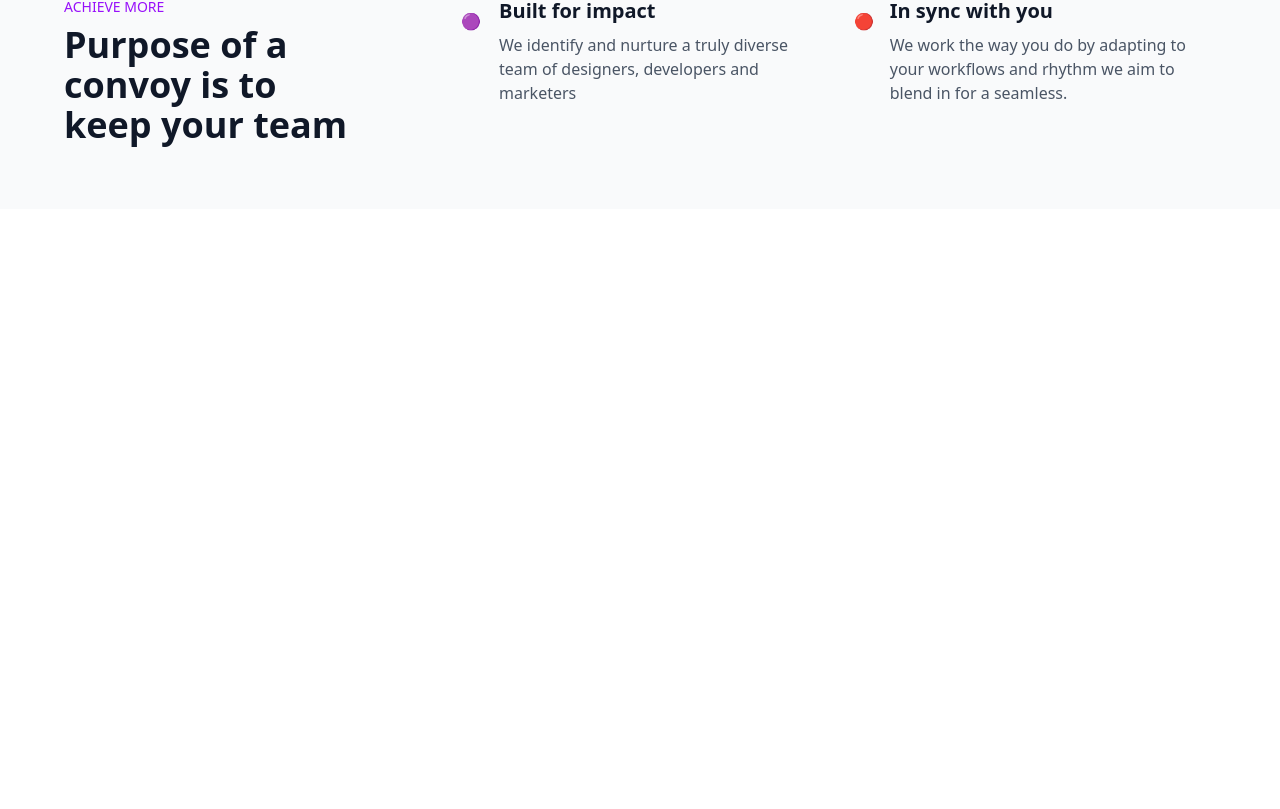
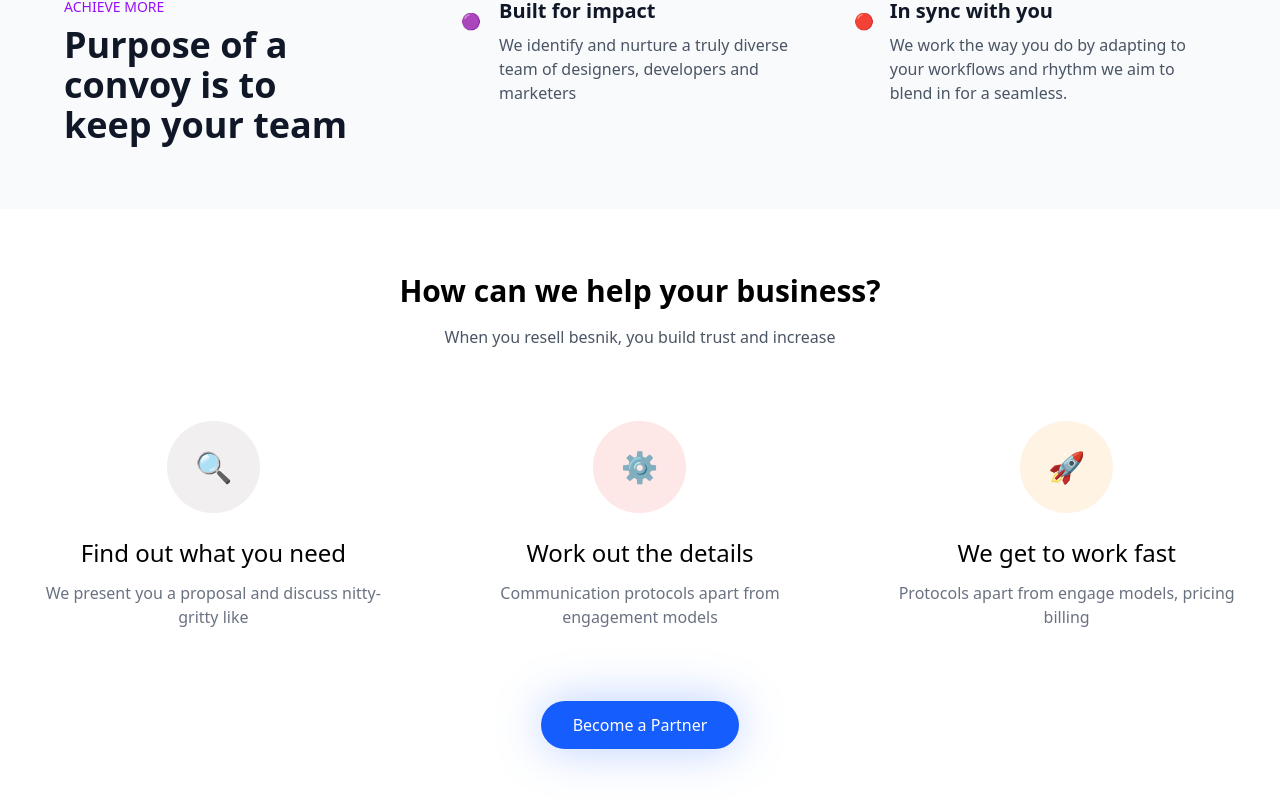
Before and after one commit to itsFAROUK/GrowthSync, a React (Vite) app: page / in a window 1280 px wide. Shown: the part 1069-1878 px from the top of the page. Before the commit the page ends 1278 px from the top, so only its background shows below. Built offline with nearby package versions, Linux system fonts and the light colour scheme.

Commit message:
Created features section and completed about

```diff
--- a/src/App.jsx
+++ b/src/App.jsx
@@ -1,4 +1,5 @@
 import CompanyLogo from "./components/CompanyLogo"
+import FeaturesSec from "./components/FeaturesSec"
 import Header from "./components/Header"
 import Hero from "./components/Hero"
 import PurposeSec from "./components/PurposeSec"
@@ -12,6 +13,7 @@
         <Hero />
         <CompanyLogo />
         <PurposeSec />
+        <FeaturesSec />
       </div>
     </main>
   )
--- a/src/components/CompanyLogo.jsx
+++ b/src/components/CompanyLogo.jsx
@@ -4,9 +4,9 @@
 import meundies from "../assets/meundies.png"
 import sitepoint from "../assets/sitepoint.png"
 
+const logos = [slack, amazon, woocommerce, meundies, sitepoint]
+
 const CompanyLogo = () => {
-  const logos = [slack, amazon, woocommerce, meundies, sitepoint]
-
   return (
     <div className="w-full overflow-hidden container mx-auto py-20 flex flex-col gap-8 sm:flex-row sm:items-center">
 
--- /dev/null
+++ b/src/components/FeaturesSec.jsx
@@ -0,0 +1,57 @@
+const features = [
+  {
+    icon: "🔍",
+    title: "Find out what you need",
+    description: "We present you a proposal and discuss nitty-gritty like"
+  },
+  {
+    icon: "⚙️",
+    title: "Work out the details",
+    description: "Communication protocols apart from engagement models"
+  },
+  {
+    icon: "🚀",
+    title: "We get to work fast",
+    description: "Protocols apart from engage models, pricing billing"
+  }
+]
+
+function FeaturesSec() {
+  return (
+    <section className="max-w-7xl mx-auto px-4 py-16">
+
+      {/* Heading texts */}
+      <div className="text-center mb-12">
+        <h2 className="text-3xl font-bold mb-4">How can we help your business?</h2>
+        <p className="text-gray-600">When you resell besnik, you build trust and increase</p>
+      </div>
+
+      {/* Features boxs */}
+      <div className="grid grid-cols-1 md:grid-cols-3 gap-8 ">
+        {
+          features.map((feature, index) => (
+            <div key={index} className="flex flex-col items-center p-6 text-center">
+
+              <div className="w-fit p-7 rounded-full mb-6 text-3xl" style={{
+                backgroundColor: index === 0 ? "#f1eff0" : index === 1 ? "#fee7e7" : "#fff3e4"
+              }}>{feature.icon}</div>
+
+              <h3 className="text-2xl font-medium mb-3">{feature.title}</h3>
+              <p className="text-gray-500">{feature.description}</p>
+            </div>
+          ))
+        }
+      </div>
+
+      {/* Button */}
+      <div className="text-center mt-12">
+        <button className="bg-blue-600 text-white cursor-pointer px-8 py-3 rounded-full font-medium hover:bg-blue-700 transition-colors relative">Become a Partner
+          <div className="absolute -z-10 w-full h-full rounded-full bg-blue-600/30 blur-xl top-0 left-0"></div>
+        </button>
+      </div>
+
+    </section>
+  )
+}
+
+export default FeaturesSec
--- a/src/components/PurposeSec.jsx
+++ b/src/components/PurposeSec.jsx
@@ -1,4 +1,3 @@
-const PurposeSec = () => {
 const features = [
   {
     icon: "🟣",
@@ -12,8 +11,9 @@
   }
 ]
 
+const PurposeSec = () => {
   return (
-    <section className="w-full bg-gray-50 py-16 px-4 sm:px-6 md:px-8">
+    <section id="about" className="w-full bg-gray-50 py-16 px-4 sm:px-6 md:px-8">
       <div className="max-w-6xl mx-auto grid grid-cols-1 md:grid-cols-3 gap-8">
 
         {/* Heading text */}
```
Lines whose indentation alone changed are shown as unchanged.
